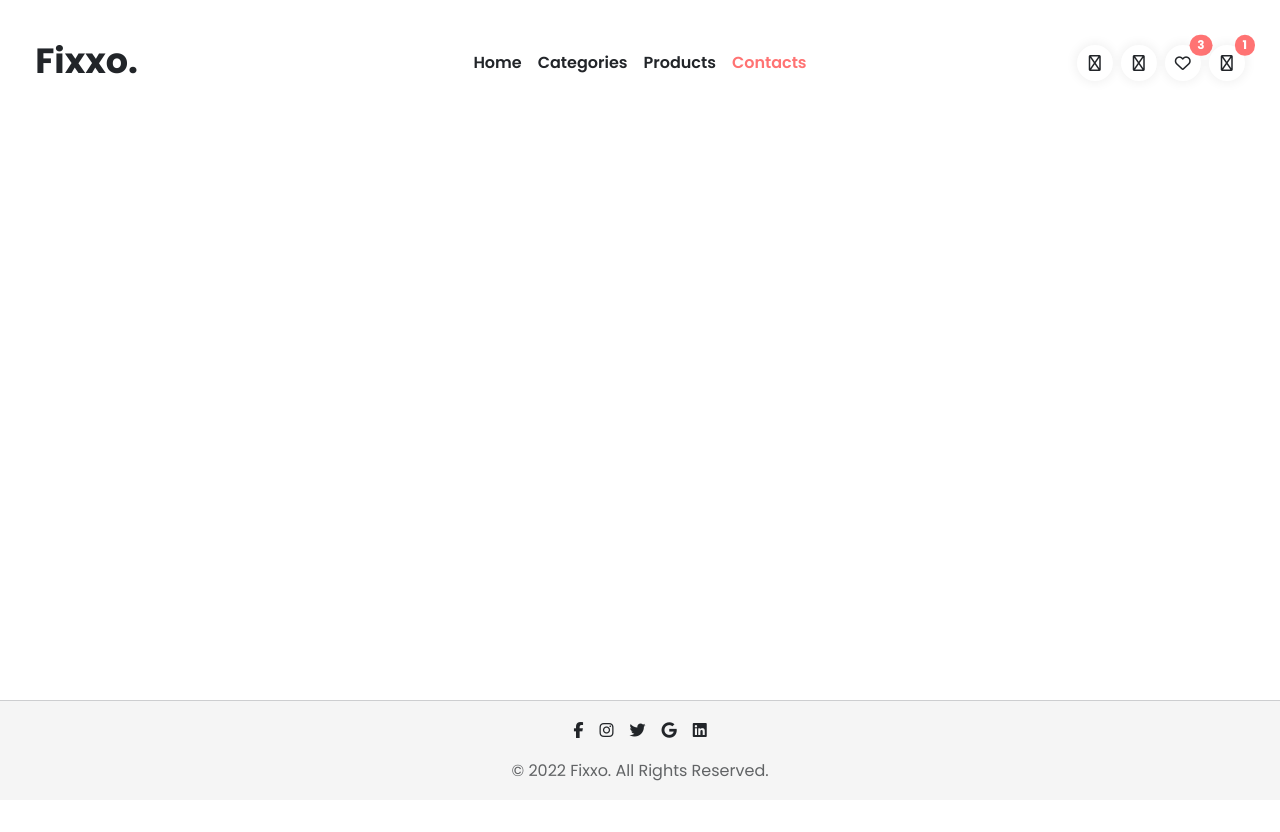
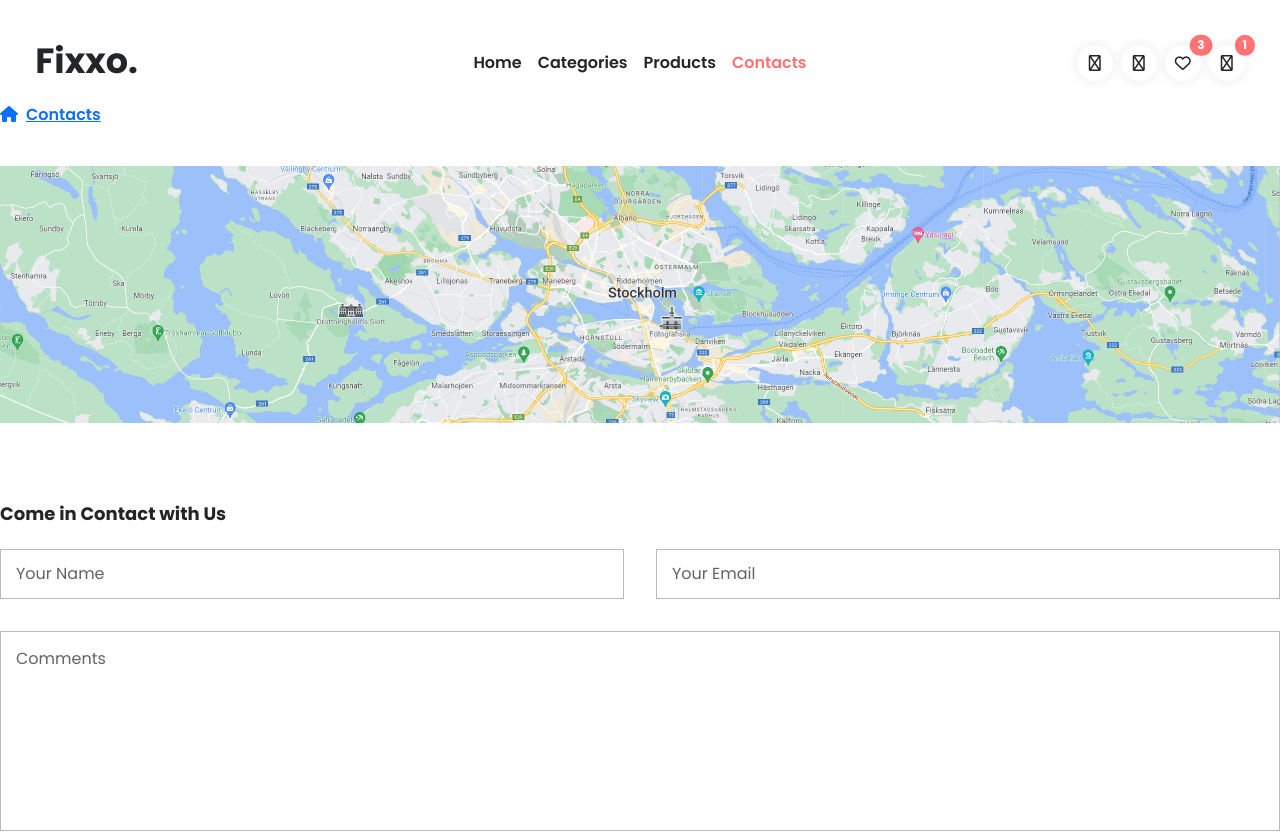
Before and after one commit to dennisGustavsson/frontEndJS-React-assignment, a React (Create React App) app: page /contacts in a window 1280 px wide. Shown: the top 832 px of the page. Before the commit the page ends 800 px from the top, so only its background shows below. Built offline with nearby package versions, Linux system fonts and the light colour scheme.

Commit message:
adding contacts view

```diff
--- a/src/Assets/scss/App.scss
+++ b/src/Assets/scss/App.scss
@@ -13,6 +13,7 @@
 @import './sections/serviceSection';
 @import './sections/flashSale';
 @import './sections/productGrid';
+@import './sections/Contacts';
 
 @import './components/buttons';
 @import './components/menuIcon';
--- a/src/Assets/scss/cores/_base.scss
+++ b/src/Assets/scss/cores/_base.scss
@@ -1,12 +1,17 @@
 @import '../cores/breakpoints';
 
-html, body {
+html {
+    height: 100%;
+}
+body {
+    position: relative;
     font-size: 16px;
     font-weight: 400;
     line-height: 1.5;
     box-sizing: border-box;
     margin: 0;
-    padding: 0;
+    padding: 0 0 80px 0;
+    min-height: 100%;
  }
 
 
--- /dev/null
+++ b/src/Assets/scss/sections/_Contacts.scss
@@ -0,0 +1,143 @@
+
+.head-contacts {
+    background-image: none;
+}
+
+
+.breadcrumb {
+    display: inline-flex;
+    justify-content: start;
+    align-items: center;
+    height: 70px;
+    padding: 0;
+    margin-top: 80px;
+    ul {
+        list-style: none;
+        padding: 0;
+        display: inline-flex;
+        align-items: center;
+
+        li {
+            margin-right: 0.5rem;
+
+        }
+        a {
+            font-weight: $font-w-semibold;
+        }
+
+    }
+
+}
+.map {
+    display: flex;
+    justify-content: center;
+    align-items: center;
+
+    img {
+        width: 100%;
+    }
+}
+
+
+.contact-us {
+    margin-top: 5rem;
+
+    h3 {
+        font-size: $font-size-18;
+        font-weight: $font-w-bold;
+    }
+
+}
+.form-theme {
+    border: none;
+    display: grid;
+    justify-content: space-between;
+    grid-template-columns: 1fr;
+
+    label {
+        position: absolute;
+        // z-index: 1;
+        top: 30%;
+        left: 1rem;
+        color: $color-gray-20;
+        transition: 200ms ease all;
+    }
+    input {
+        border-radius:0;
+        border: 1px solid $color-gray-10;
+        height: 50px;
+
+        &:focus {
+            outline: 0;
+            box-shadow: 0px 0px 2px 1px $color-theme-link;
+            + label {
+                top: 60%;
+                font-size: 0.7rem;
+                background-color: $color-theme-white;
+                padding-inline: 1rem;
+                box-shadow: 0 0 2px 1px $color-theme-white;
+            }
+        }
+
+    }
+    input[type=text],
+    input[type=email] {
+        margin:0;
+        padding: 0.5rem 1rem;
+        width: 100%;
+        margin-bottom: 2rem;
+        margin-top: 1rem;
+    }
+
+    textarea {
+        width: 100%;
+        height: 200px;
+        padding: 1rem;
+        resize: none;
+        border-radius:0;
+        border: 1px solid $color-gray-10;
+
+        + label {
+            top: 1rem;
+        }
+        &:focus {
+            outline: 0;
+            box-shadow: 0px 0px 2px 1px $color-theme-link;
+            + label {
+                top: 93%;
+                font-size: 0.7rem;
+                background-color: $color-theme-white;
+                padding-inline: 1rem;
+                box-shadow: 0 0 2px 1px $color-theme-white;
+            }
+        }
+    }
+
+    // to keep "placeholder label" at bottom on name and email input
+    input:not(:placeholder-shown) + label {
+        top: 60%;
+        font-size: 0.7rem;
+        background-color: $color-theme-white;
+        padding-inline: 1rem;
+        box-shadow: 0 0 2px 1px $color-theme-white;
+    }
+
+    // same as above for textarea
+    textarea:not(:placeholder-shown) + label {
+        top: 93%;
+                font-size: 0.7rem;
+                background-color: $color-theme-white;
+                padding-inline: 1rem;
+                box-shadow: 0 0 2px 1px $color-theme-white;
+    }
+
+    button {
+        width: 300px;
+        margin-top: 2rem;
+        padding: 0 4rem;
+    }
+
+    i {
+        color: $color-theme-success;
+    }
+}
--- a/src/Assets/scss/sections/_Footer.scss
+++ b/src/Assets/scss/sections/_Footer.scss
@@ -1,7 +1,9 @@
 
     footer {
-        position: static;
+        position: absolute;
         bottom: 0;
+        right: 0;
+        left: 0;
         height: 100px;
         width: 100%;
         display: flex;
@@ -12,7 +14,7 @@
         border-top: 1px solid $color-gray-5;
         z-index: 2;
         @include lg {
-            position: fixed;
+            // position: fixed;
         }
         a {
             margin: 0.5rem;
--- a/src/Views/ContactsView.js
+++ b/src/Views/ContactsView.js
@@ -1,10 +1,59 @@
+import { NavLink } from "react-router-dom"
 import { FooterSection } from "../Sections/FooterSection"
 import MainMenuSection from "../Sections/MainMenuSection"
+import mapImg from "../Assets/images/map2.svg"
 
 const ContactsView = () => {
   return (
     <>
     <MainMenuSection/>
+    <header className="head-contacts">
+        <div className="container">
+            <div className="breadcrumb">
+                <ul>
+                    <li>
+                        <NavLink to="/"><i className="fa-solid fa-house"></i></NavLink>
+                    </li>
+                    <li>
+                        <NavLink href="/contacts.html"> Contacts</NavLink>
+                    </li>
+                </ul>
+
+            </div>
+        </div>
+    </header>
+
+
+    <div className="map">
+        <img src={mapImg} alt="map over stockholm"/>
+    </div>
+
+    <section className="contact-us container">
+            <h3>Come in Contact with Us</h3>
+                <form id="form" className="form-theme" onsubmit="onSubmit(event)" noValidate>
+                    <div className="d-grid-2">
+                        <div className="relative">
+                            <input id="name" type="text" placeholder=" " onkeyup="validateName()"/>
+                            <label for="name">Your Name</label>
+                            <span id="name-error" className="error-msg"></span>
+                        </div>
+                        <div className="relative">
+                            <input id="email" type="email" placeholder=" " onkeyup="validateEmail()"/>
+                            <label for="email">Your Email</label>
+                            <span id="email-error" className="error-msg"></span>
+                        </div>
+                    </div>
+                        <div className="relative">
+                            <textarea name="" id="comments" placeholder=" " onkeyup="validateComments()"></textarea>
+                            <label for="comments">Comments</label>
+                            <span id="comments-error" className="error-msg"></span>
+                        </div>
+
+
+                    <button id="subButton" type="submit" className="btn-theme" onclick="return validateForm()">Post Comments</button>
+                    <span id="submit-error" className="error-msg-btn"></span>
+                </form>
+    </section>
     <FooterSection/>
     </>
   )
```
Also changed, not shown: src/App.min.css.
